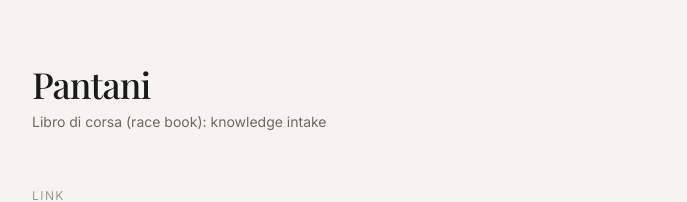
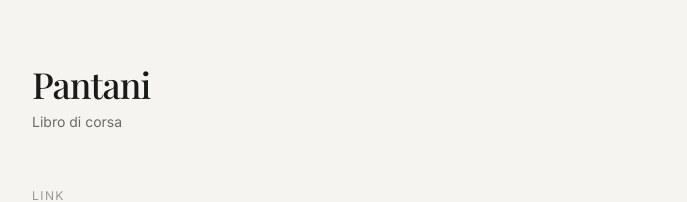
Before and after one commit to jordanskennard-bot/pantani, a Next.js app: page / in a window 1280 px wide. Shown: the top 202 px of the page, without its empty margins (296-983 px from the left). Built offline with nearby package versions, Linux system fonts and the light colour scheme; no server answers.

Commit message:
09.04 v4

```diff
--- a/src/app/layout.tsx
+++ b/src/app/layout.tsx
@@ -15,7 +15,7 @@ const inter = Inter({
 
 export const metadata: Metadata = {
   title: "Pantani",
-  description: "Libro di corsa (race book): knowledge intake",
+  description: "Libro di corsa",
 };
 
 export default function RootLayout({
--- a/src/app/page.tsx
+++ b/src/app/page.tsx
@@ -137,7 +137,7 @@ export default function Home() {
         {/* Header */}
         <div className="mb-14">
           <h1 className="text-4xl font-medium tracking-tight" style={{ color: '#1a1a18', fontFamily: 'var(--font-serif)' }}>Pantani</h1>
-          <p className="text-sm mt-2" style={{ color: '#6b6b63' }}>Libro di corsa (race book): knowledge intake</p>
+          <p className="text-sm mt-2" style={{ color: '#6b6b63' }}>Libro di corsa</p>
         </div>
 
         {/* URL intake */}
```
